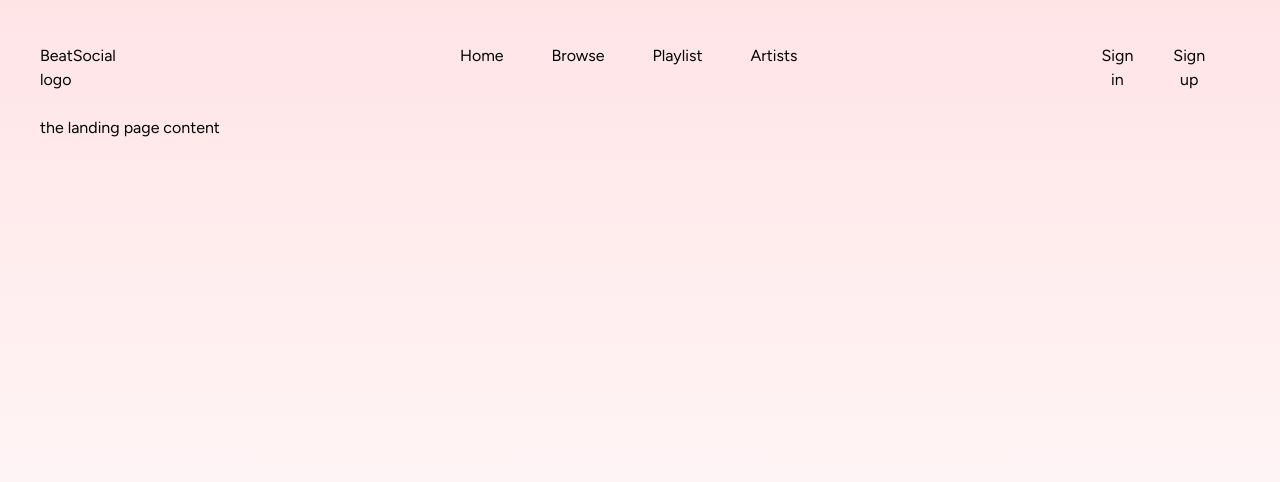
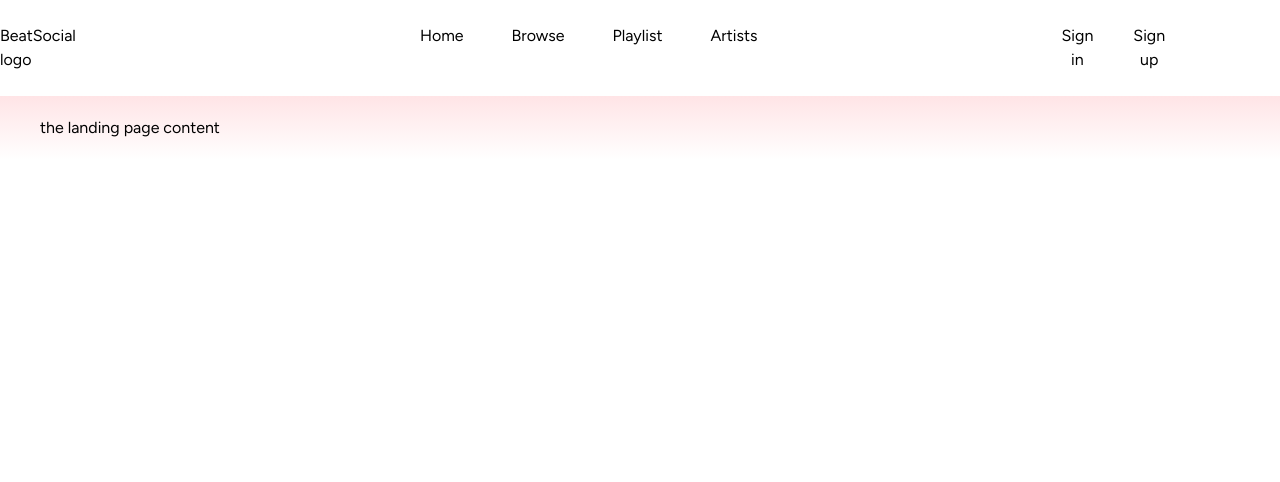
Before and after one commit to nazarenegena/BeatSocial, a Next.js app: page / in a window 1280 px wide. Shown: the top 482 px of the page. Built offline with nearby package versions, Linux system fonts and the light colour scheme.

Commit message:
changed background to only landing page

```diff
--- a/app/layout.js
+++ b/app/layout.js
@@ -13,10 +13,7 @@ export const metadata = {
 export default function RootLayout({ children }) {
   return (
     <html lang="en">
-      <body className={`${font.className} px-10
-       py-5
-       bg-gradient-to-t from-white to-rose-100
-       `}>
+      <body className={`${font.className}`}>
         <div className="flex justify-between py-6">
           <p>BeatSocial logo</p>
           <Navbar />
--- a/app/page.js
+++ b/app/page.js
@@ -1,8 +1,9 @@
 
 export default function Home() {
   return (
-    <div
-    >
+    <div className="px-10
+       py-5
+       bg-gradient-to-t from-white to-rose-100 ">
      <p>the landing page content</p>
 
 
```
